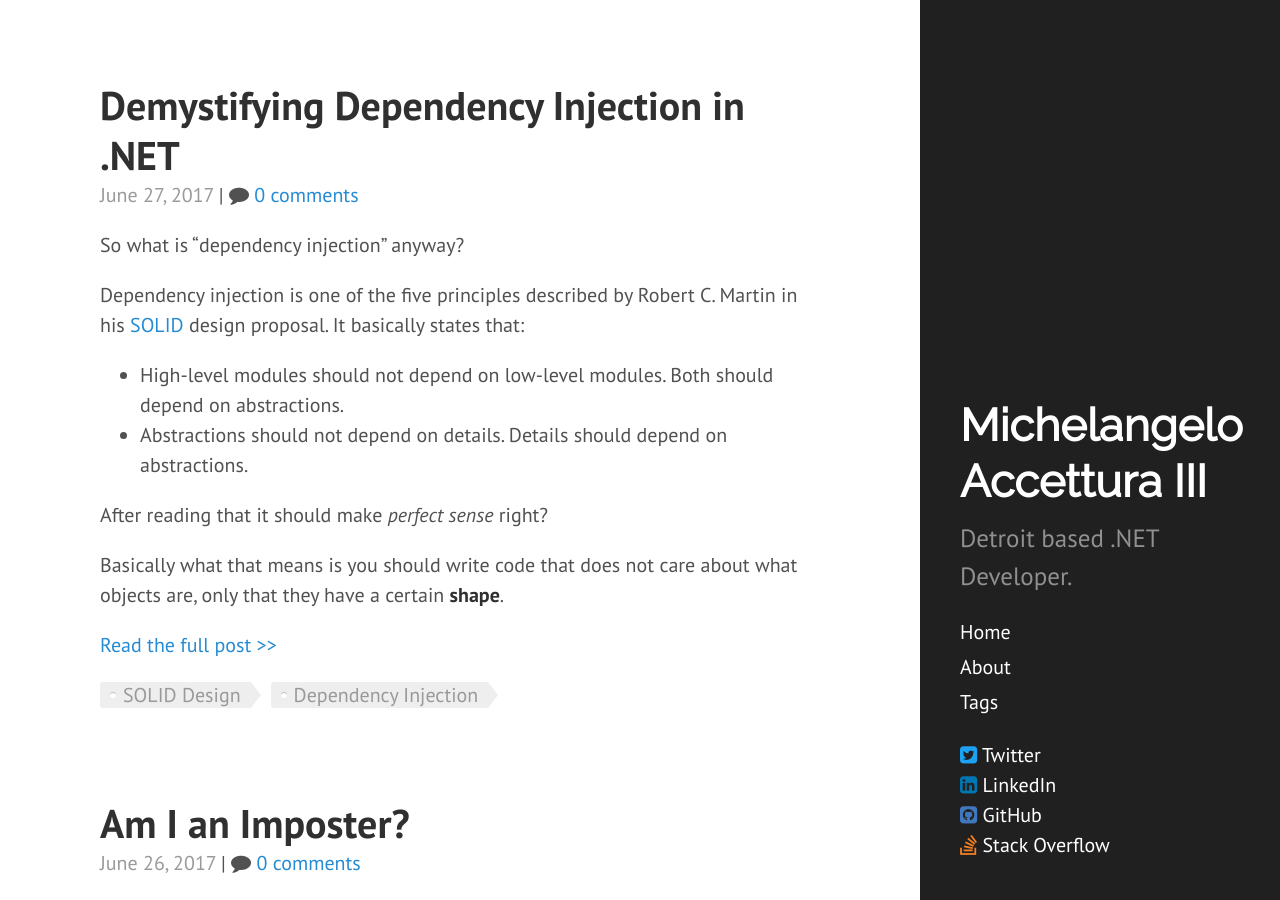
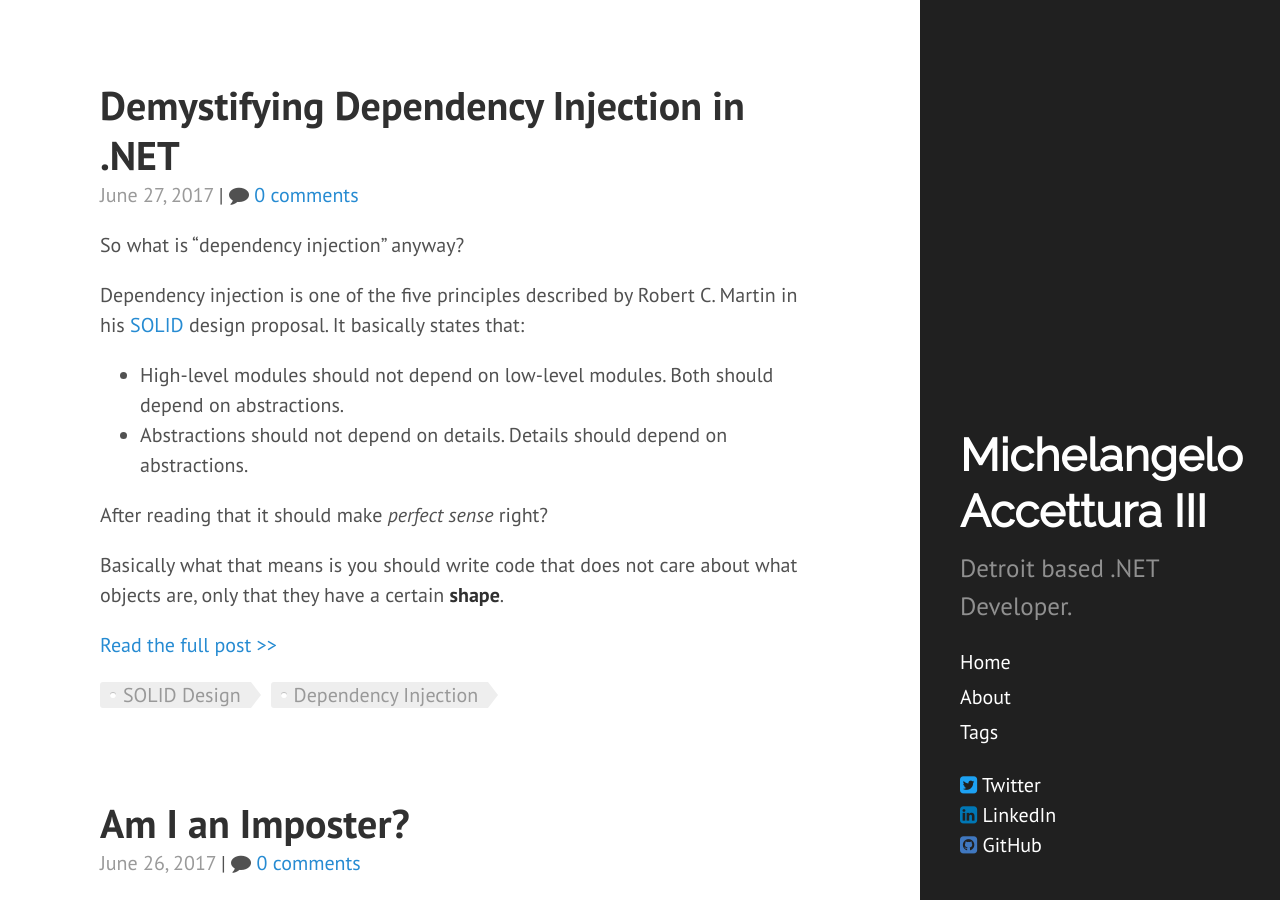
Before and after one commit to maccettura/maccettura.github.io, a Jekyll site: the page built from index.html, in a window 1280 px wide and 900 px high. Built offline with Jekyll 4.4.1, drawn with Linux system fonts in a browser that asks for light colours; the list of posts is cut into pages by our own code; comment, search, counter and statistics services are not loaded.

Commit message:
Update sidebar.html
commenting out stack overflow link

```diff
--- a/_includes/sidebar.html
+++ b/_includes/sidebar.html
@@ -45,13 +45,13 @@
       </li>
       {% endif %}
 
-      {% if site.stackoverflow_link %}
+     <!-- {% if site.stackoverflow_link %}
       <li>
         <a href="{{ site.stackoverflow_link }}" target="_blank">
           <i class="fa fa-stack-overflow" style="color:#f48024;"></i> <span>Stack Overflow</span>
         </a>
       </li>
-      {% endif %}
+      {% endif %} -->
     </ul>
   </div>
 </div>
```
